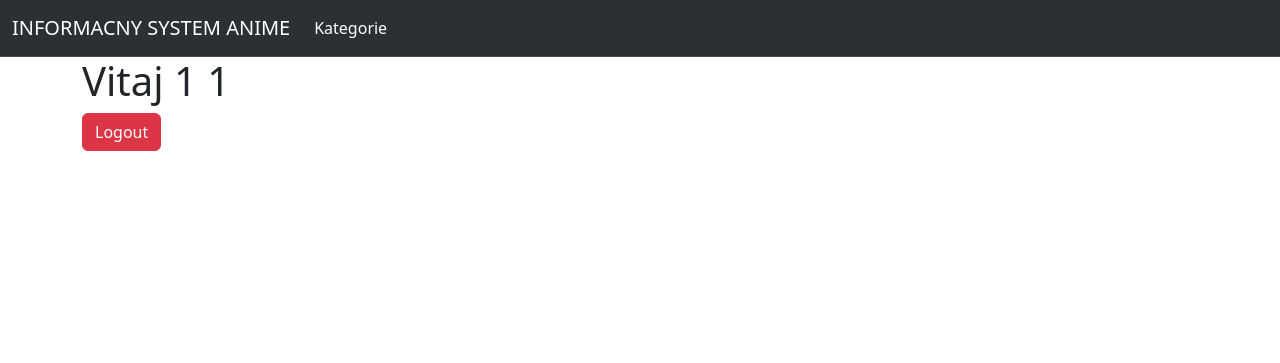
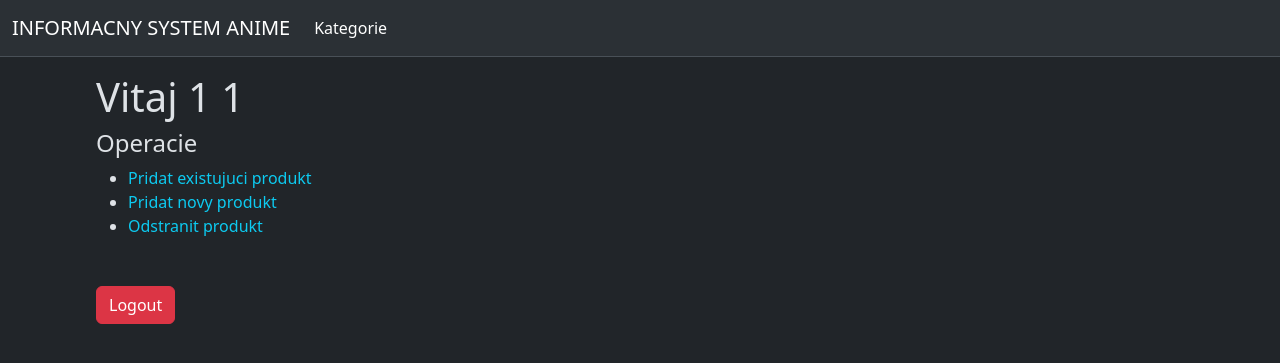
Before and after one commit to Marek528/informacny_system_anime, a PHP site: page /profile.php in a window 1280 px wide. Shown: the top 363 px of the page. Run offline with PHP 8.4, Linux system fonts and the light colour scheme; the visitor is signed in with stand-in values (Sample User, id 1); data that the repository does not hold is empty.

Commit message:
pridane operacie dodavatelovi

```diff
--- a/profile.php
+++ b/profile.php
@@ -2,7 +2,7 @@
 include('connect.php');
 ?>
 <!DOCTYPE html>
-<html>
+<html data-bs-theme="dark">
 <head>
     <meta charset="UTF-8">
     <meta name="viewport" content="width=device-width, initial-scale=1.0">
@@ -11,18 +11,26 @@ include('connect.php');
 </head>
 <body>
     <?php include('navbar.php'); ?>
-    <div class="container">
+    <div class="ms-5 ps-5 mt-3">
         <?php
         echo '<h1>Vitaj '.$_SESSION['meno'].' '.$_SESSION['priezvisko'].'</h1>';
         ?>
-        <form method="POST">
+
+        <h4>Operacie</h4>
+        <ul>
+            <li><a href='add_existing_product.php' class='link-info link-offset-2 link-offset-3-hover link-underline link-underline-opacity-0 link-underline-opacity-50-hover'>Pridat existujuci produkt</a></li>
+            <li><a href='add_product.php' class='link-info link-offset-2 link-offset-3-hover link-underline link-underline-opacity-0 link-underline-opacity-50-hover'>Pridat novy produkt</a></li>
+            <li><a href='remove_product.php' class='link-info link-offset-2 link-offset-3-hover link-underline link-underline-opacity-0 link-underline-opacity-50-hover'>Odstranit produkt</a></li>
+        </ul>
+
+        <form method="POST" class='mt-5'>
             <button class="btn btn-danger" type="submit" name="logout">Logout</button>
         </form>
 
         <?php
         if(isset($_POST['logout'])) {
             session_unset();
-            header("Location: index.php");
+            header("Location: login.php");
             exit();
         }
         ?>
```
